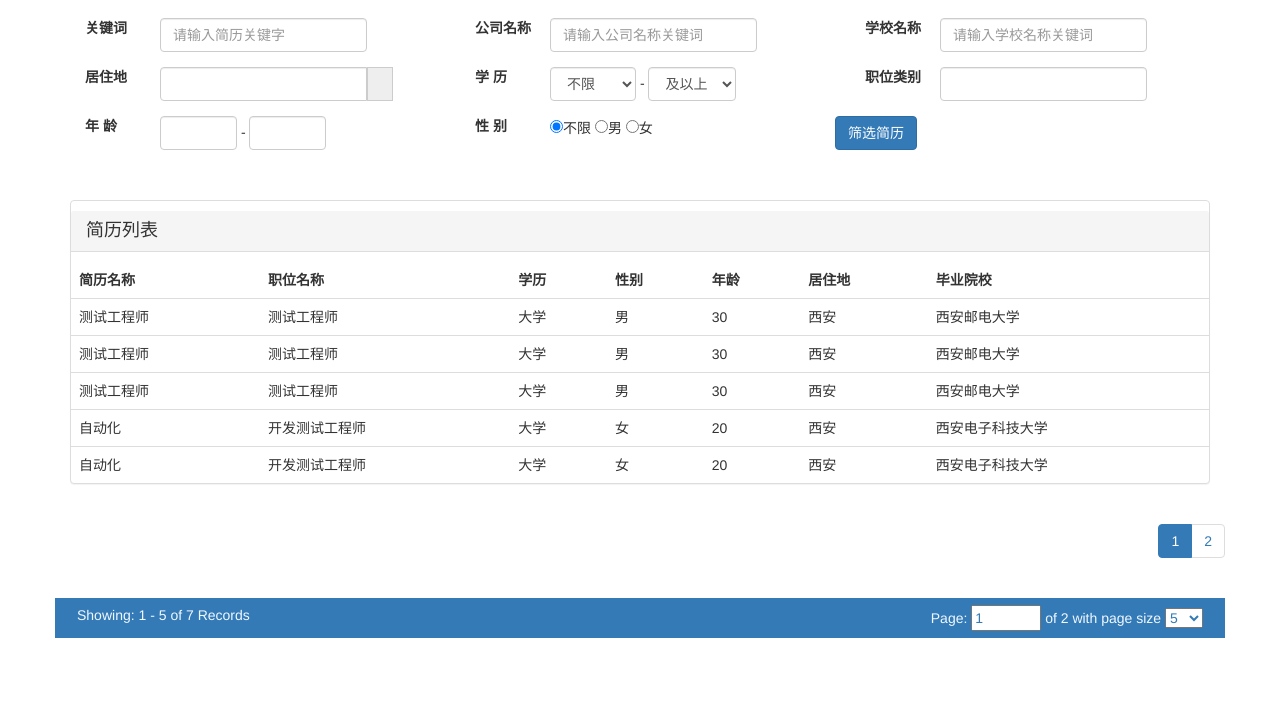
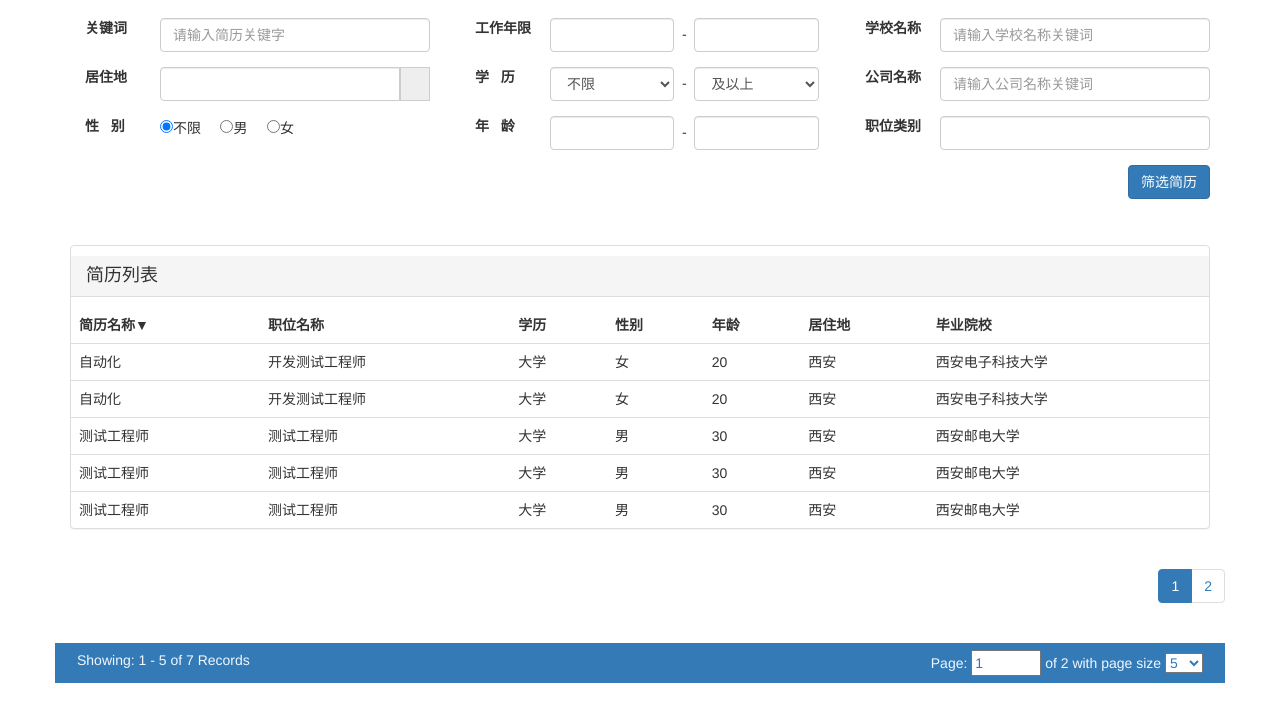
Before and after one commit to JayniBai/ResumeSearchUI, a website: page search.html in a window 1280 px wide. Shown: the part 54-776 px from the top of the page. Drawn offline with nearby package versions, Linux system fonts and the light colour scheme; some packages are replaced by stand-ins of ours.

Commit message:
Add sort function

```diff
--- a/script/search.js
+++ b/script/search.js
@@ -16,6 +16,8 @@ var myapp = angular.module('myapp', ['ngAnimate'])
     desc : false
   };
 
+  $scope.reverse = true;
+
   $scope.showAddress=false;
   $scope.paging ={
     total : 0,
@@ -28,6 +30,7 @@ var myapp = angular.module('myapp', ['ngAnimate'])
   $scope.search = function(){
     $scope.customers =  ($filter('filter')(customers, {Name: $scope.resume.Name,Position:$scope.resume.Position,Scholar:$scope.resume.Scholar,
       Gender:$scope.resume.Gender,Location:$scope.resume.Location,Graduatedschool:$scope.resume.Graduatedschool }));
+
     $scope.paging.total = $scope.customers.length;
     var a = ($scope.criteria.page - 1) * $scope.criteria.pagesize;
     var b = $scope.criteria.page  * $scope.criteria.pagesize;
@@ -121,9 +124,9 @@ var myapp = angular.module('myapp', ['ngAnimate'])
 
 
 var customers = [ {"Name":"测试工程师","Position":"测试工程师","Scholar":"大学","Gender":"男","Age":"30","Location":"西安","Graduatedschool":"西安邮电大学"},
+{"Name":"自动化","Position":"开发测试工程师","Scholar":"大学","Gender":"女","Age":"20","Location":"西安","Graduatedschool":"西安电子科技大学"},
 {"Name":"测试工程师","Position":"测试工程师","Scholar":"大学","Gender":"男","Age":"30","Location":"西安","Graduatedschool":"西安邮电大学"},
 {"Name":"测试工程师","Position":"测试工程师","Scholar":"大学","Gender":"男","Age":"30","Location":"西安","Graduatedschool":"西安邮电大学"},
 {"Name":"自动化","Position":"开发测试工程师","Scholar":"大学","Gender":"女","Age":"20","Location":"西安","Graduatedschool":"西安电子科技大学"},
 {"Name":"自动化","Position":"开发测试工程师","Scholar":"大学","Gender":"女","Age":"20","Location":"西安","Graduatedschool":"西安电子科技大学"},
-{"Name":"自动化","Position":"开发测试工程师","Scholar":"大学","Gender":"女","Age":"20","Location":"西安","Graduatedschool":"西安电子科技大学"},
 {"Name":"自动化","Position":"开发测试工程师","Scholar":"大学","Gender":"女","Age":"20","Location":"西安","Graduatedschool":"西安电子科技大学"}]
--- a/search.html
+++ b/search.html
@@ -14,6 +14,13 @@
         .row {
                 margin-bottom: 15px;
               }
+        .sortorder:after {
+              content: '\25b2';
+              }
+        .sortorder.reverse:after {
+           content: '\25bc';
+        }
+
       </style>
       <nav class="navbar navbar-default" style="background-color:#337ab7">
         <a class="navbar-brand" href="#" style="color:aliceblue">简历管理</a>
@@ -25,21 +32,23 @@
               <div class="row">
                     <div class="form-group col-sm-4">
                             <label class="col-sm-3"> 关键词 </label>
-                            <input class="form-control" type="text" placeholder="请输入简历关键字" value="" ng-model="resume.Position">
+                            <input class="form-control" type="text" placeholder="请输入简历关键字" value="" ng-model="resume.Position" style="width:75%">
                     </div>
                     <div class="form-group col-sm-4">
-                        <label class="col-sm-3">公司名称</label>
-                        <input class="form-control" type="text" placeholder="请输入公司名称关键词" value="">
+                            <label class="col-sm-3">工作年限</label>
+                            <input class="form-control" type="text" min="0" max="100" value="" data-type="number" size="4" style="width:34.5%">
+                            &nbsp;-&nbsp;
+                            <input class="form-control" type="text" min="0" max="100" value="" data-type="number" size="4"style="width:34.5%">
                       </div>
                     <div class="form-group col-sm-4">
-                        <label class="col-sm-3">学校名称</label>
-                        <input class="form-control" type="text" maxlength="200" placeholder="请输入学校名称关键词" value="">
+                        <label class="col-sm-3 col-sm-9">学校名称</label>
+                        <input class="form-control" type="text" maxlength="200" placeholder="请输入学校名称关键词" value="" style="width:75%">
                     </div>
               </div>
               <div class="row">
                     <div class="form-group col-sm-4">
                       <label class="col-sm-3">居住地</label>
-                      <div class="input-group">
+                      <div class="input-group col-sm-9">
                         <input type="text" class="form-control" ng-model="Location">
                         <div class="input-group-addon" ng-click="LoadAddressSelection()"></div>
                         <select-address ng-show="showAddress"></select-address>
@@ -47,8 +56,8 @@
                     </div>
 
                       <div class="form-group col-sm-4">
-                          <label class="col-sm-3">学        历</label>
-                          <select class="form-control">
+                          <label class="col-sm-3">学&nbsp;&nbsp;&nbsp;历</label>
+                          <select class="form-control" style="width:34.5%">
                                 <option value="" selected="">不限</option>
                                 <option value="1">初中</option>
                                 <option value="2">中技</option>
@@ -61,41 +70,52 @@
                                 <option value="13">EMBA</option>
                                 <option value="15">博士</option>
                                 <option value="0">其它</option>
-                          </select>  -
-                          <select class="form-control">
+                            </select>  <span>&nbsp;-&nbsp;</span>
+                            <select class="form-control" style="width:34.5%">
                                 <option value="13">EMBA</option>
                                 <option value="15">博士</option>
                                 <option value="16" selected="">及以上</option>
                             </select>
+
                        </div>
                        <div class="form-group col-sm-4">
-                          <label class="col-sm-3">职位类别</label>
-                          <input class="form-control">
+                            <label class="col-sm-3">公司名称</label>
+                            <input class="form-control col-sm-9" type="text" placeholder="请输入公司名称关键词" value="" style="width:75%">
                        </div>
               </div>
               <div class="row">
                     <div class="form-group col-sm-4">
-                          <label class="col-sm-3">年        龄</label>
-                          <input class="form-control" type="text" min="0" max="100" value="" data-type="number" size="4">
-                          -
-                          <input class="form-control" type="text" min="0" max="100" value="" data-type="number" size="4">
-                  </div>
-                  <div class="form-group col-sm-4">
-                      <label class="col-sm-3">性        别</label>
+                            <label class="col-sm-3">性&nbsp;&nbsp;&nbsp;别</label>
                             <div class="radio">
                                 <label><input type="radio" name="optionsRadios" checked="checked" value="">不限</label>
                             </div>
+                            &nbsp;&nbsp;&nbsp;
                             <div class="radio">
                                 <label><input type="radio" name="optionsRadios" value="1">男</label>
                             </div>
+                            &nbsp;&nbsp;&nbsp;
                             <div class="radio">
                                 <label><input type="radio" name="optionsRadios" value="2">女</label>
                             </div>
                     </div>
-                  <button type="submit" class="btn btn-primary"  ng-click="search()">筛选简历</button>
+                    <div class="form-group col-sm-4">
+                          <label class="col-sm-3">年&nbsp;&nbsp;&nbsp;龄</label>
+                          <input class="form-control" type="text" min="0" max="100" value="" data-type="number" size="4" style="width:34.5%">
+                          &nbsp;-&nbsp;
+                          <input class="form-control" type="text" min="0" max="100" value="" data-type="number" size="4" style="width:34.5%">
                     </div>
+                    <div class="form-group col-sm-4">
+                            <label class="col-sm-3">职位类别</label>
+                            <input class="form-control" style="width:75%">
+                    </div>
+              </div>
+              <button type="submit" class="btn btn-primary"  ng-click="search()" style="float:right">筛选简历</button>
           </form>
-          <div style="margin-top:50px">
+          <br />
+          <br />
+          <br />
+          <br />
+
           <div class="panel panel-default">
               <!-- Default panel contents -->
               <div class="panel-heading h4">
@@ -105,29 +125,30 @@
               <!-- Table -->
               <table class="table table-border">
                 <tr>
-                <th ng-click="criteria.sort = 'Name'; ">
-                    简历名称
+                <th ng-click="criteria.sort = 'Name'; reverse = !reverse">
+                    简历名称<span class="sortorder" ng-show="criteria.sort === 'Name'" ng-class="{reverse: reverse}"></span>
                 </th>
-                <th ng-click="criteria.sort = 'City';">
-                    职位名称
+
+                <th ng-click="criteria.sort = 'Position'; reverse = !reverse">
+                    职位名称<span class="sortorder" ng-show="criteria.sort === 'Position'" ng-class="{reverse: reverse}"></span>
                 </th>
-                <th ng-click="criteria.sort = 'Country';">
-                    学历
+                <th ng-click="criteria.sort = 'Scholar'; reverse = !reverse">
+                    学历<span class="sortorder" ng-show="criteria.sort === 'Scholar'" ng-class="{reverse: reverse}"></span>
                 </th>
-                <th ng-click="criteria.sort = 'Name'; ">
-                    性别
+                <th ng-click="criteria.sort = 'Gender'; reverse = !reverse ">
+                    性别<span class="sortorder" ng-show="criteria.sort === 'Gender'" ng-class="{reverse: reverse}">
                 </th>
-                <th ng-click="criteria.sort = 'City';">
-                    年龄
+                <th ng-click="criteria.sort = 'Age'; reverse = !reverse">
+                    年龄<span class="sortorder" ng-show="criteria.sort === 'Age'" ng-class="{reverse: reverse}"></span>
                 </th>
-                <th ng-click="criteria.sort = 'Country';">
-                    居住地
+                <th ng-click="criteria.sort = 'Location'; reverse = !reverse">
+                    居住地<span class="sortorder" ng-show="criteria.sort === 'Location'" ng-class="{reverse: reverse}"></span>
                 </th>
-                <th ng-click="criteria.sort = 'Country';">
-                    毕业院校
+                <th ng-click="criteria.sort = 'Graduatedschool'; reverse = !reverse">
+                    毕业院校<span class="sortorder" ng-show="criteria.sort === 'Graduatedschool'" ng-class="{reverse: reverse}"></span>
                 </th>
                 </tr>
-              <tr ng-repeat="customer in customers">
+                <tr ng-repeat="customer in customers | orderBy:criteria.sort:reverse">
                 <td ng-bind="customer.Name"></td>
                 <td ng-bind="customer.Position"></td>
                 <td ng-bind="customer.Scholar"></td>
@@ -137,7 +158,6 @@
                 <td ng-bind="customer.Graduatedschool"></td>
                 </tr>
             </table>
-            </div>
           </div>
 
         <div class="row">
@@ -158,7 +178,6 @@
             </ul>
            </div>
         </div>
-            <!-- Dropdown Style -->
             <div class="row" style="background-color:#337ab7; padding:7px; color:aliceblue">
                 <div class="col-lg-6 ">
                     Showing: {{(criteria.page -1) * criteria.pagesize + 1}} -
@@ -179,6 +198,8 @@
                 </div>
             </div>
 
+            <!-- Dropdown Style -->
+
         </div>
   </body>
 </html>
```
Lines whose indentation alone changed are shown as unchanged.
